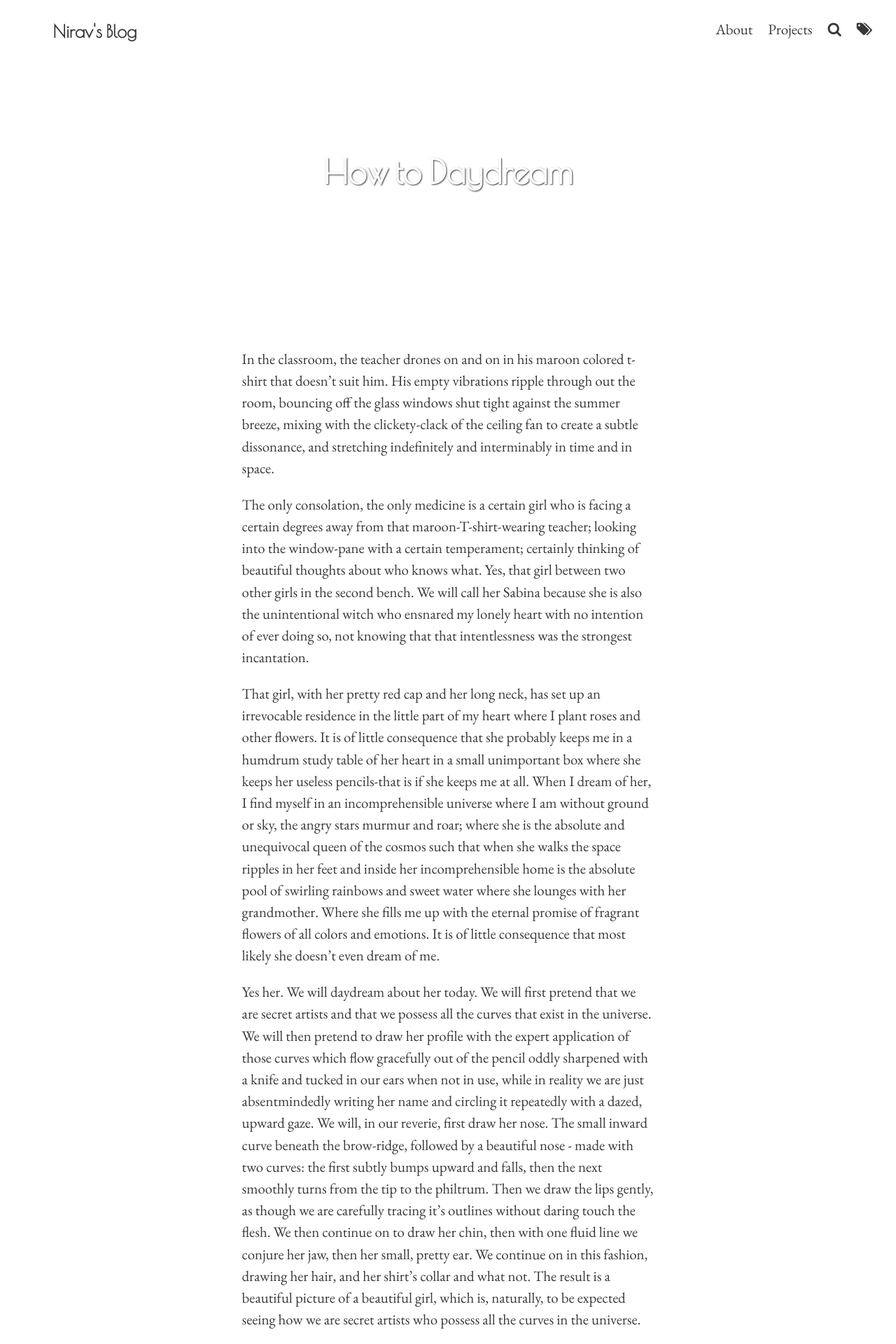
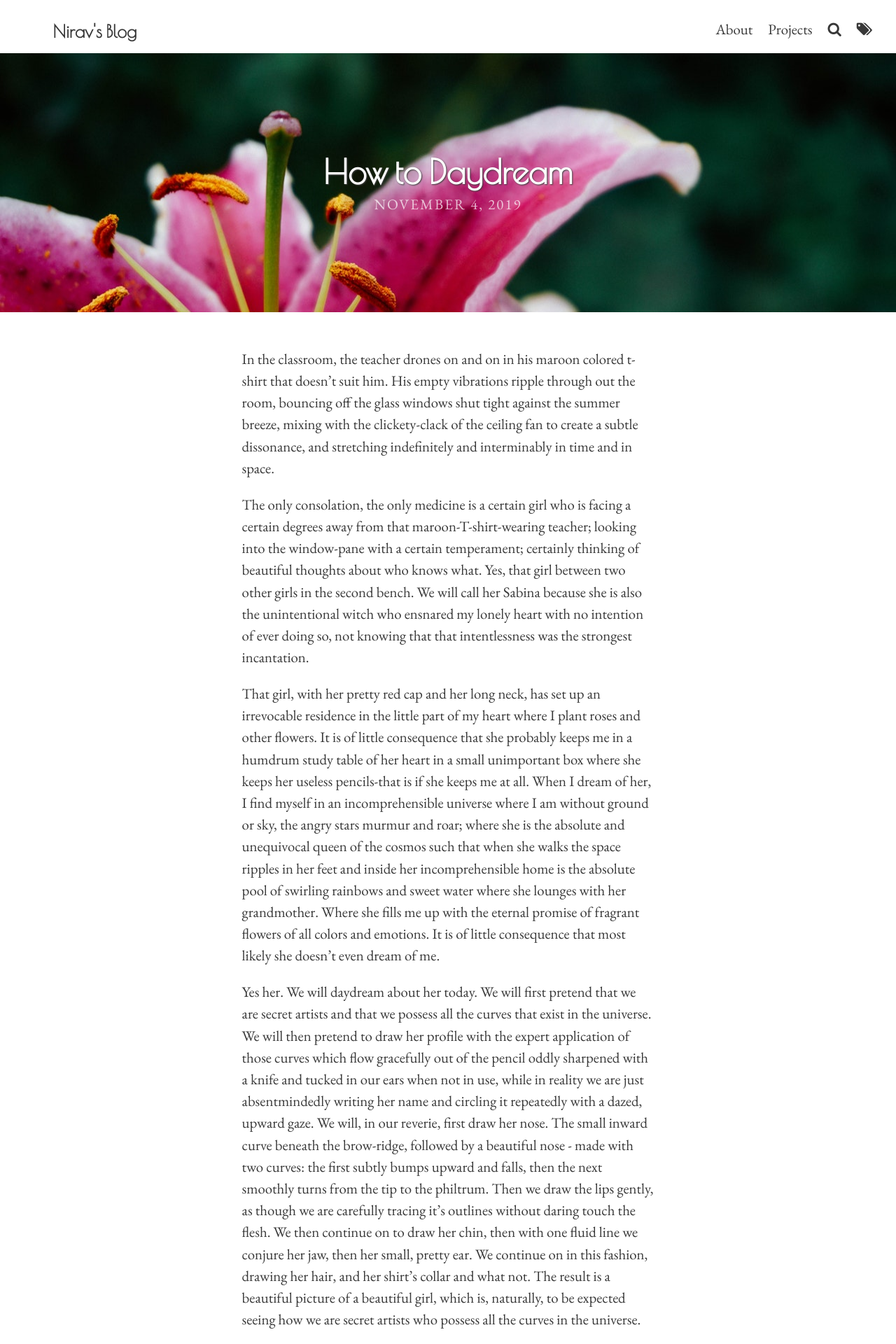
Before and after one commit to niravcodes/niravcodes.github.io, a Jekyll site: the page built from _posts/2019-11-04-how-to-daydream.md, in a window 1280 px wide. Shown: the top 1920 px of the page at 70% size. Built offline with Jekyll 4.4.1, drawn with Linux system fonts in a browser that asks for light colours; comment, search, counter and statistics services are not loaded.

Commit message:
Update from Forestry.io nirav Nikhil updated _posts/2019-11-04-how-to-daydream.md

```diff
--- a/_posts/2019-11-04-how-to-daydream.md
+++ b/_posts/2019-11-04-how-to-daydream.md
@@ -6,7 +6,7 @@ tags:
 - writing
 - daydreams
 enableNepali: false
-feature-img: ''
+feature-img: https://nirav.com.np/assets/img/beautiful-blooming-blossom-374134.jpg
 thumbnail: https://nirav.com.np/assets/img/beautiful-blooming-blossom-374134.jpg
 
 ---
```
